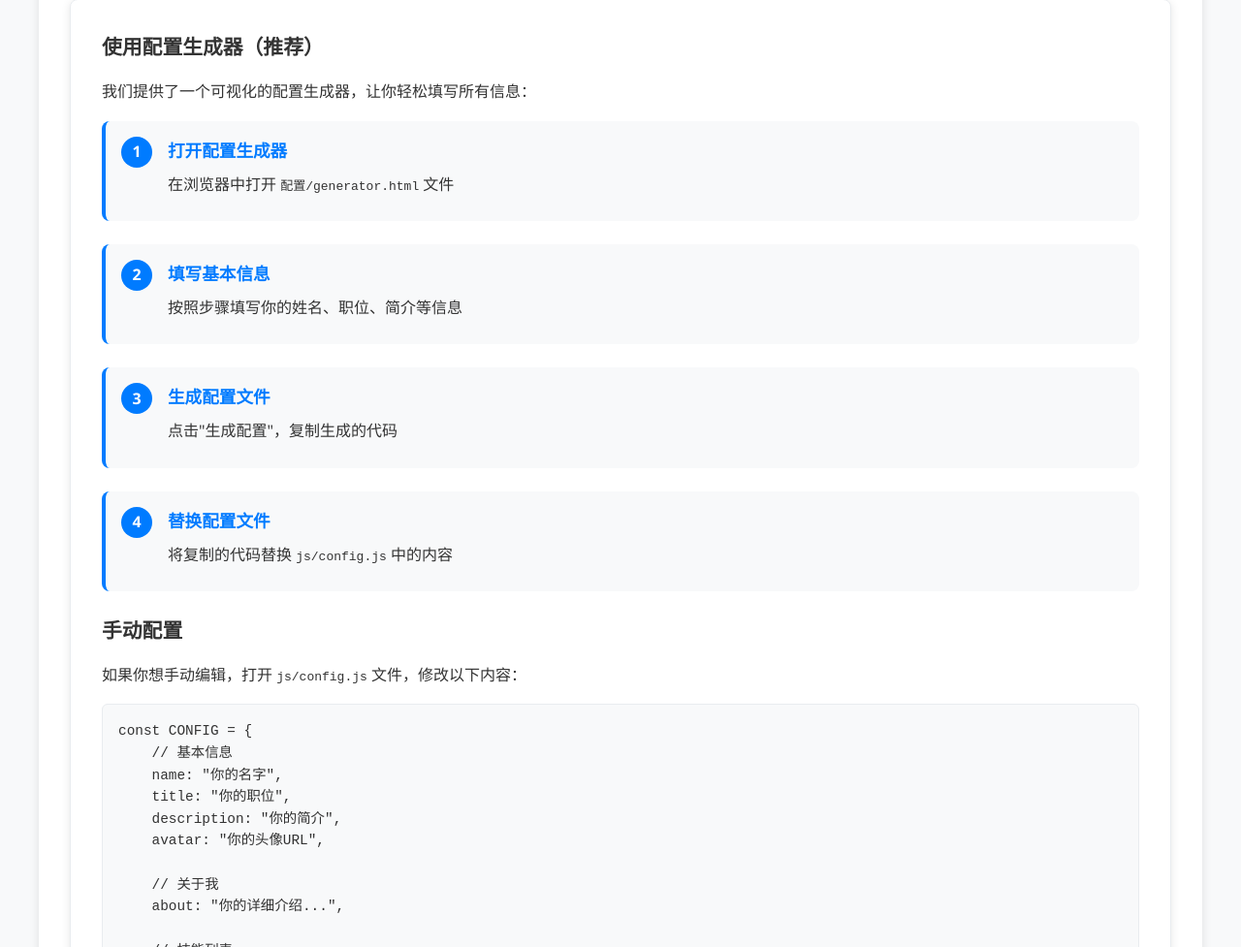
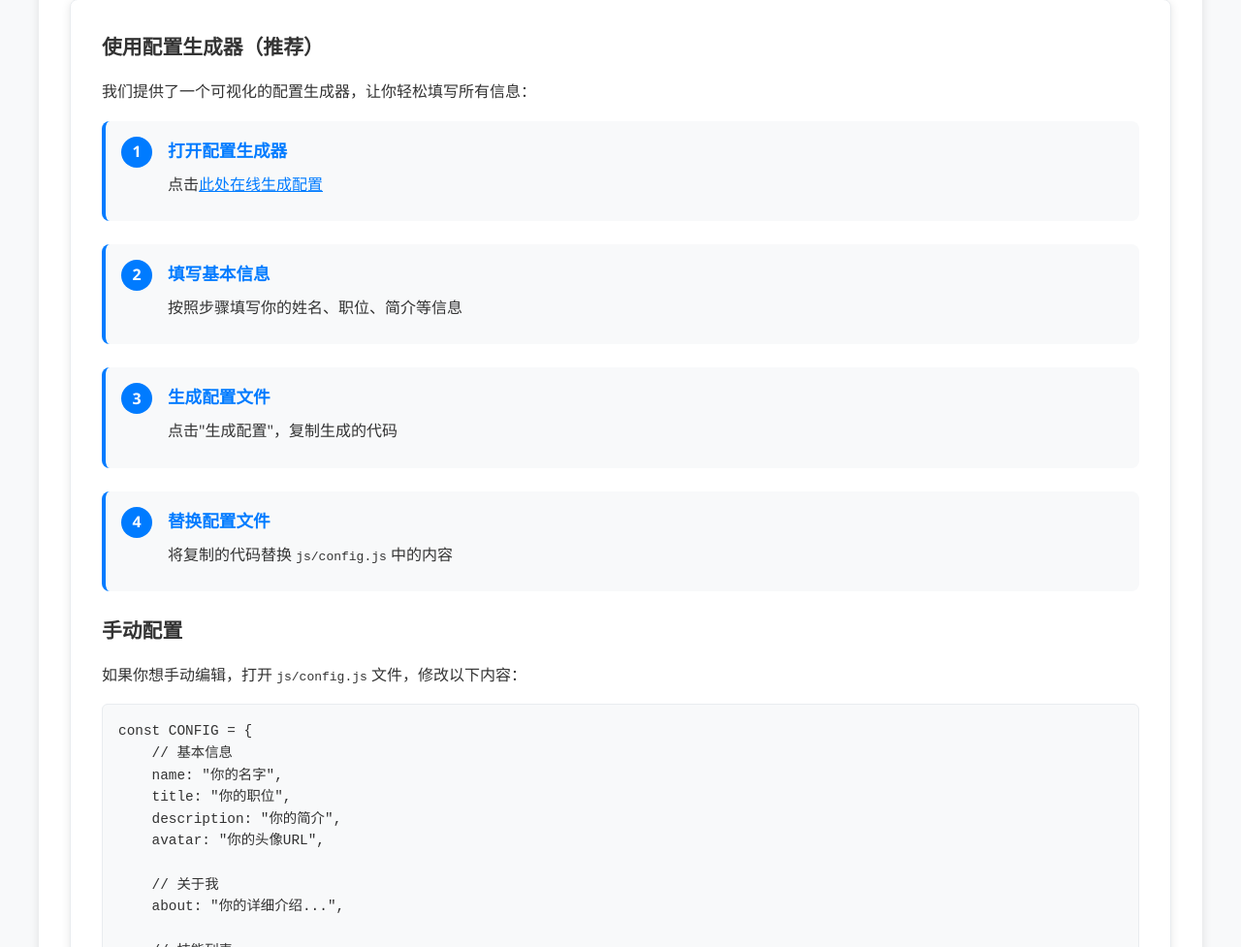
Before and after one commit to CB-X2-Jun/teek, a plain HTML site: page tutorial.html in a window 1280 px wide. Shown: the part 1730-2707 px from the top of the page at 97% size. Drawn offline with Linux system fonts and the light colour scheme.

Commit message:
更新tutorial.html，修改配置生成器的说明为在线生成链接。

```diff
--- a/tutorial.html
+++ b/tutorial.html
@@ -87,7 +87,7 @@ cd teek</code></pre>
                         <div class="step-number">1</div>
                         <div class="step-content">
                             <h4>打开配置生成器</h4>
-                            <p>在浏览器中打开 <code>配置/generator.html</code> 文件</p>
+                            <p>点击<a href="配置/generator.html" target="_blank" style="color:var(--primary-color);text-decoration:underline;">此处在线生成配置</a></p>
                         </div>
                     </div>
                     <div class="step-box">
```
